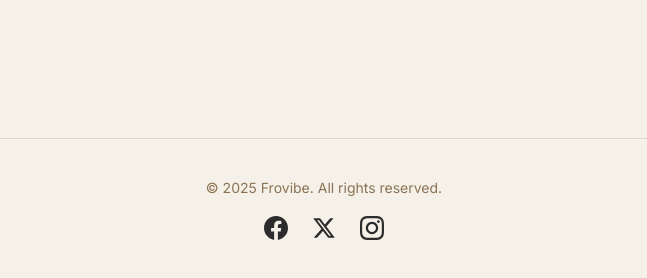
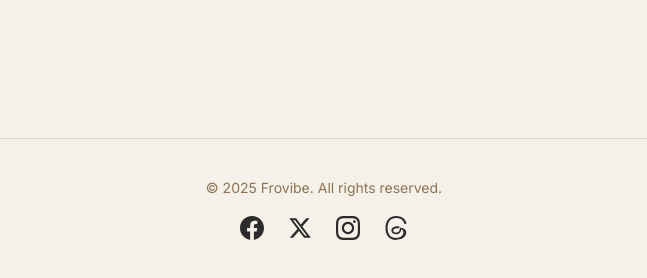
Before and after one commit to frovibe/frovibe.github.io, a plain HTML site: page index.html in a window 1280 px wide. Shown: the part 874-1152 px from the top of the page, without its empty margins (316-963 px from the left). Drawn offline with nearby package versions, Linux system fonts and the light colour scheme.

Commit message:
Add threads

```diff
--- a/index.html
+++ b/index.html
@@ -94,12 +94,12 @@
                         <path d="M12 2.163c3.204 0 3.584.012 4.85.07 3.252.148 4.771 1.691 4.919 4.919.058 1.265.069 1.645.069 4.849 0 3.205-.012 3.584-.069 4.849-.149 3.225-1.664 4.771-4.919 4.919-1.266.058-1.644.07-4.85.07-3.204 0-3.584-.012-4.849-.07-3.26-.149-4.771-1.699-4.919-4.92-.058-1.265-.07-1.644-.07-4.849 0-3.204.013-3.583.07-4.849.149-3.227 1.664-4.771 4.919-4.919 1.266-.057 1.645-.069 4.849-.069zm0-2.163c-3.259 0-3.667.014-4.947.072-4.358.2-6.78 2.618-6.98 6.98-.059 1.281-.073 1.689-.073 4.948 0 3.259.014 3.668.072 4.948.2 4.358 2.618 6.78 6.98 6.98 1.281.058 1.689.072 4.948.072 3.259 0 3.668-.014 4.948-.072 4.354-.2 6.782-2.618 6.979-6.98.059-1.28.073-1.689.073-4.948 0-3.259-.014-3.667-.072-4.947-.196-4.354-2.617-6.78-6.979-6.98-1.281-.059-1.69-.073-4.949-.073zm0 5.838c-3.403 0-6.162 2.759-6.162 6.162s2.759 6.163 6.162 6.163 6.162-2.759 6.162-6.163c0-3.403-2.759-6.162-6.162-6.162zm0 10.162c-2.209 0-4-1.79-4-4 0-2.209 1.791-4 4-4s4 1.791 4 4c0 2.21-1.791 4-4 4zm6.406-11.845c-.796 0-1.441.645-1.441 1.44s.645 1.44 1.441 1.44c.795 0 1.439-.645 1.439-1.44s-.644-1.44-1.439-1.44z"/>
                     </svg>
                 </a>
-                <!-- <a href="https://threads.net/@frovibe" target="_blank" rel="noopener noreferrer" aria-label="Threads">
+                <a href="https://threads.net/@frovibeconnect" target="_blank" rel="noopener noreferrer" aria-label="Threads">
                     <svg width="24" height="24" fill="currentColor" viewBox="0 0 24 24">
                         <path d="M12.186 24h-.007c-3.581-.024-6.334-1.205-8.184-3.509C2.35 18.44 1.5 15.586 1.472 12.01v-.017c.03-3.579.879-6.43 2.525-8.482C5.845 1.205 8.6.024 12.18 0h.014c2.746.02 5.043.725 6.826 2.098 1.677 1.29 2.858 3.13 3.509 5.467l-2.04.569c-1.104-3.96-3.898-5.984-8.304-6.015-2.91.022-5.11.936-6.54 2.717C4.307 6.504 3.616 8.914 3.589 12c.027 3.086.718 5.496 2.057 7.164 1.43 1.783 3.631 2.698 6.54 2.717 2.623-.02 4.358-.631 5.8-2.045 1.647-1.613 1.618-3.593 1.09-4.798-.31-.71-.873-1.3-1.634-1.75-.192 1.352-.622 2.446-1.284 3.272-.886 1.102-2.14 1.704-3.73 1.79-1.202.065-2.361-.218-3.259-.801-1.063-.689-1.685-1.74-1.752-2.964-.065-1.19.408-2.285 1.33-3.082.88-.76 2.119-1.207 3.583-1.291a13.853 13.853 0 013.02.142l-.126 1.974a11.87 11.87 0 00-2.68-.124c-1.014.056-1.84.339-2.456.84-.565.461-.853 1.08-.808 1.741.041.605.394 1.12.993 1.447.598.326 1.407.463 2.274.384 1.122-.102 1.938-.54 2.491-1.338.47-.679.757-1.634.856-2.837l.047-.65.646.033c1.117.057 2.065.266 2.815.62.935.44 1.672 1.085 2.191 1.918.96 1.54 1.035 3.927-.856 6.095-1.77 2.03-4.205 2.968-7.445 2.991zm-.013-3.45l.012.003-.011-.003z"/>
                     </svg>
                 </a>
-                <a href="https://tiktok.com/@frovibe" target="_blank" rel="noopener noreferrer" aria-label="TikTok">
+                <!-- <a href="https://tiktok.com/@frovibe" target="_blank" rel="noopener noreferrer" aria-label="TikTok">
                     <svg width="24" height="24" fill="currentColor" viewBox="0 0 24 24">
                         <path d="M19.59 6.69a4.83 4.83 0 01-3.77-4.25V2h-3.45v13.67a2.89 2.89 0 01-5.2 1.74 2.89 2.89 0 012.31-4.64 2.93 2.93 0 01.88.13V9.4a6.84 6.84 0 00-1-.05A6.33 6.33 0 005 20.1a6.34 6.34 0 0010.86-4.43v-7a8.16 8.16 0 004.77 1.52v-3.4a4.85 4.85 0 01-1-.1z"/>
                     </svg>
```
